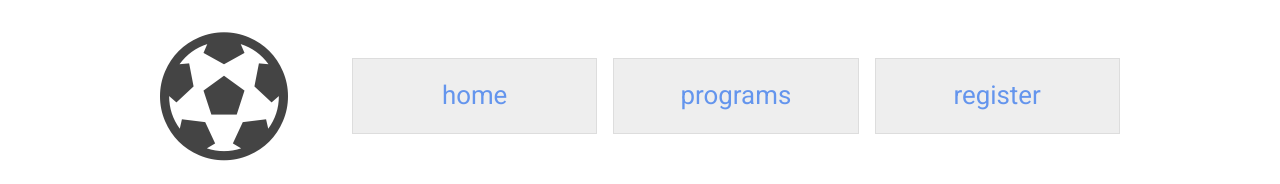
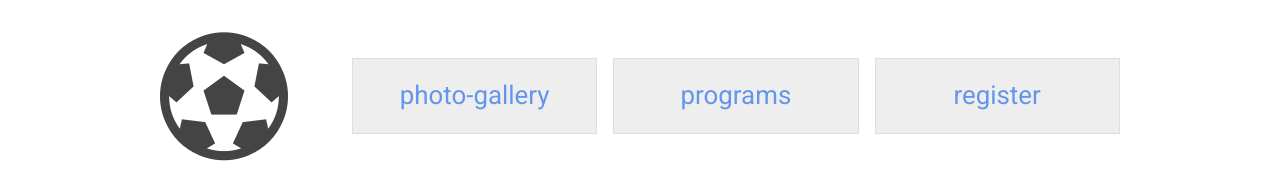
Before and after one commit to dedica/adnan-soccer, a plain HTML site: page index.html in a window 1280 px wide. Shown: the top 184 px of the page. Drawn offline with Linux system fonts and the light colour scheme; a web font is replaced by a local one.

Commit message:
changed nav-item

```diff
--- a/index.html
+++ b/index.html
@@ -12,7 +12,7 @@
             <div class="box clearfix">
                 <span id="logo" class="icon-font soccer-ball"></span>
                 <ul class="nav clearfix">
-                    <li><a href="./index.html">home</a></li>
+                    <li><a href="./index.html">photo-gallery</a></li>
                     <li><a href="./partials/programs.html">programs</a></li>
                     <li><a href="./partials/register.html">register</a></li>
                 </ul>
```
